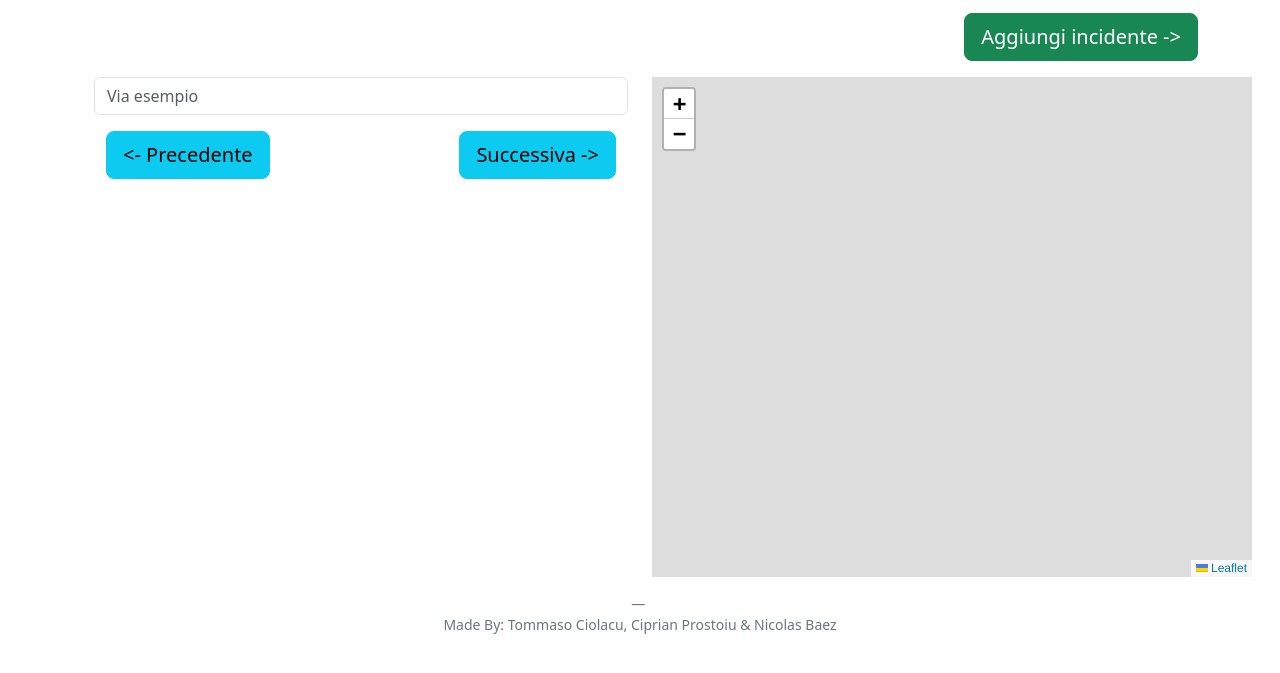
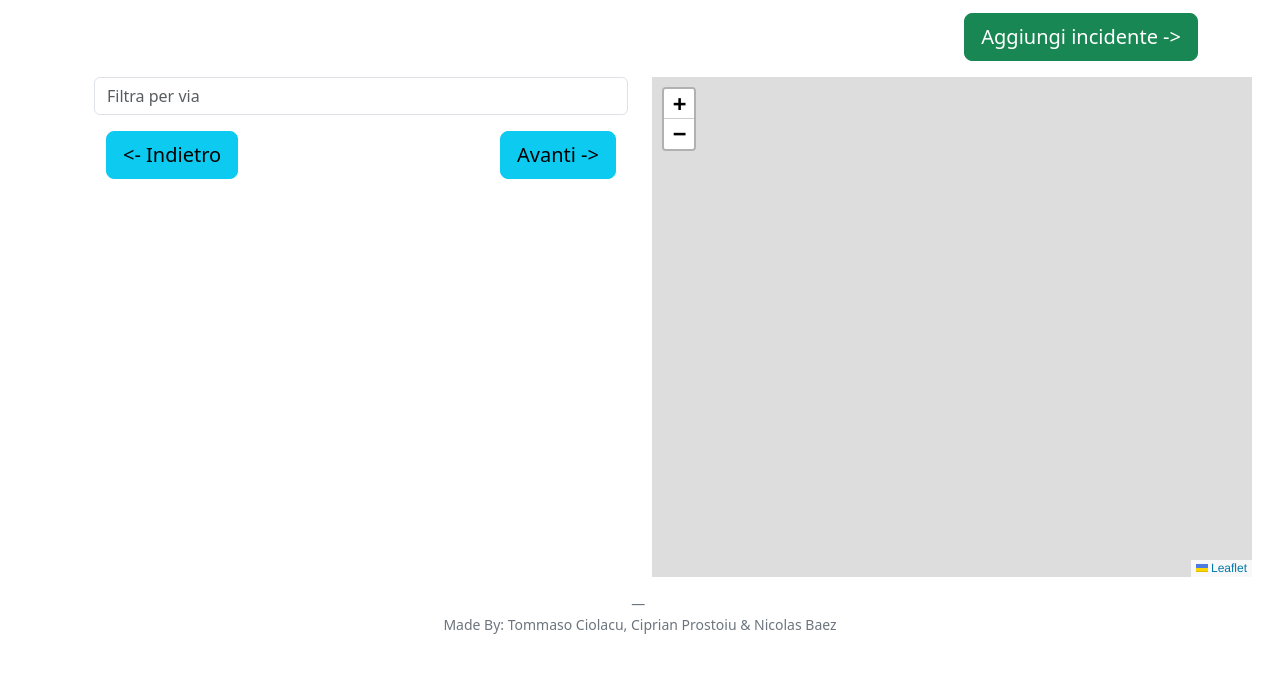
Before and after one commit to ciprianprostoiu/5B_Prostoiu_Ciolacu_Baez_Vigili, a website with bundled scripts: page index.html in a window 1280 px wide. Shown: the part 93-766 px from the top of the page. Built offline with nearby package versions, Linux system fonts and the light colour scheme; no server answers; files whose address does not match are found by name.

Commit message:
html sistemato

```diff
--- a/index.html
+++ b/index.html
@@ -39,10 +39,10 @@
         <div class="container">
             <div class="row">
               <div class="col-md-6">
-                <input type="text" placeholder="Via esempio" id="filtro" class="form-label form-control">
+                <input type="text" placeholder="Filtra per via" id="filtro" class="form-label form-control">
                 <div id="divBtn" class="container mt-3 d-flex justify-content-between">
-                    <button id="precedente" type="button" class="btn btn-info btn-lg"><- Precedente</button>
-                    <button id="successiva" type="button" class="btn btn-info btn-lg">Successiva -></button>
+                    <button id="precedente" type="button" class="btn btn-info btn-lg"><- Indietro</button>
+                    <button id="successiva" type="button" class="btn btn-info btn-lg">Avanti -></button>
                 </div>
                 <div><p></p></div>
                 <table id="tabella" class="table table-bordered border-info bg-light text-center align-middle"></table>
```
